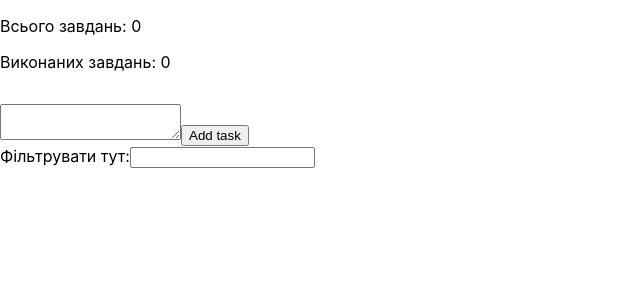
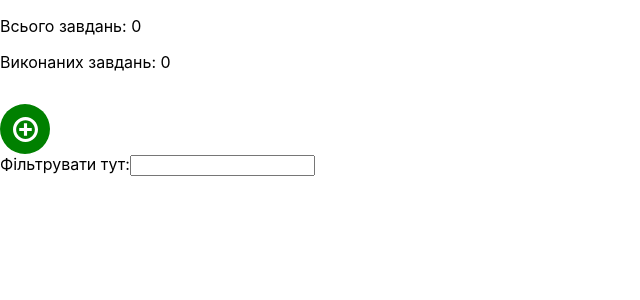
Before and after one commit to Andriy-Kond/m3_life-component-cycle, a React (Create React App) app: page / in a window 1280 px wide. Shown: the top 300 px of the page, without its empty margins (0-640 px from the left). Built offline with nearby package versions, Linux system fonts and the light colour scheme.

Commit message:
refactor icon todos + aria-label

```diff
--- a/src/App.jsx
+++ b/src/App.jsx
@@ -10,6 +10,8 @@ import Modal from "modal";
 import Clock from "Clock";
 import Tabs from "Tabs/Tabs";
 import tabs from "dataBase/tabs.json";
+import { ReactComponent as IconSVG } from "icons/add_icon.svg";
+import IconButton from "IconButton";
 
 // import RegisterForm from "TodoList/RegisterForm";
 
@@ -32,9 +34,18 @@ class App extends Component {
     // console.log("App >> componentDidUpdate >> prevState:::", prevState);
     // console.log("App >> componentDidUpdate >> this.state :>> ", this.state);
 
-    if (prevState.todos !== this.state.todos) {
-      localStorage.setItem("todos", JSON.stringify(this.state.todos));
+    const prevTodos = prevState.todos;
+    const nextTodos = this.state.todos;
+
+    if (prevTodos !== nextTodos) {
+      localStorage.setItem("todos", JSON.stringify(nextTodos));
     }
+
+    // Закриття модального вікна (виклик this.toggleModal()) замість його виклику у addTask:
+    if (prevTodos.length < nextTodos.length && prevTodos.length !== 0) {
+      this.toggleModal();
+    }
+    // Перевірка prevTodos.length !== 0 необхідна, бо при першому рендерінгу в нас пустий масив змінюється на поточний. Тобто спрацьовує перевірка prevTodos.length < todos.length і модалка одразу відкрита.
   }
 
   deleteTodo = todoId => {
@@ -55,8 +66,12 @@ class App extends Component {
     const newTodo = { id: shortid.generate(), text, completed: false };
 
     this.setState(prevState => {
-      return { todos: [newTodo, ...prevState.todos] };
+      return {
+        todos: [newTodo, ...prevState.todos],
+      };
     });
+
+    // this.toggleModal();
   };
 
   changeFilter = e => {
@@ -88,7 +103,8 @@ class App extends Component {
   };
 
   render() {
-    const { todos, filter, isOpenModal, isOpenTimer } = this.state;
+    const { todos, filter, isOpenModal, isOpenTimer, isAddTodoOpen } =
+      this.state;
     const completedTodoCount = this.getCompletedTodoCount();
     const visibleTodos = this.getVisibleTodos();
     const totalTodosCount = todos.length;
@@ -103,8 +119,17 @@ class App extends Component {
           onDeleteTodo={this.deleteTodo}
           onToggleCompleted={this.toggleCompleted}
         />
+        {/* Для кнопки, в якій немає тексту, а є незрозуміла іконка необхідно для доступності передавати aria-label (саме через дефіс). Воно піде у allyProps*/}
+        <IconButton onClick={this.toggleModal} aria-label="Додати завдання">
+          <IconSVG width="25" height="25" />
+        </IconButton>
 
-        <AddTodo onAddTodo={this.addTask} />
+        {isOpenModal && (
+          <Modal toggleModal={this.toggleModal}>
+            <AddTodo onAddTodo={this.addTask} />
+          </Modal>
+        )}
+
         <FilterTodo onChange={this.changeFilter} value={filter} />
 
         {/* Login Form */}
@@ -115,6 +140,7 @@ class App extends Component {
         {/* <button type="button" onClick={this.toggleModal}>
           Open modal
         </button>
+
         {isOpenModal && (
           <Modal toggleModal={this.toggleModal}>
             <h2> It is title of modal window</h2>
@@ -138,6 +164,11 @@ class App extends Component {
 
         {/* Tabs (shouldComponentUpdate) */}
         {/* <Tabs items={tabs} /> */}
+
+        {/* Icon Button */}
+        {/* <IconButton>
+          <IconSVG width="120" height="120" />
+        </IconButton> */}
       </>
     );
   }
--- /dev/null
+++ b/src/IconButton/IconButton.jsx
@@ -0,0 +1,18 @@
+import { Button } from "./IconButton.styled";
+
+const IconButton = ({
+  children = null,
+  onClick = () => {
+    console.log("click");
+    return null;
+  },
+  ...allyProps
+}) => {
+  return (
+    <Button type="button" onClick={onClick} {...allyProps}>
+      {children}
+    </Button>
+  );
+};
+
+export default IconButton;
--- /dev/null
+++ b/src/IconButton/IconButton.styled.jsx
@@ -0,0 +1,20 @@
+import styled from "@emotion/styled";
+
+const Button = styled.button`
+  display: flex;
+  align-items: center;
+  justify-content: center;
+
+  width: 50px;
+  height: 50px;
+  margin: 0;
+  padding: 10px;
+  border: none;
+  border-radius: 50%;
+  color: white;
+  font: inherit;
+  background-color: green;
+  cursor: pointer;
+`;
+
+export { Button };
--- /dev/null
+++ b/src/IconButton/index.js
@@ -0,0 +1 @@
+export { default } from "./IconButton";
```
Also changed, not shown: src/icons/add_icon.svg (added).
